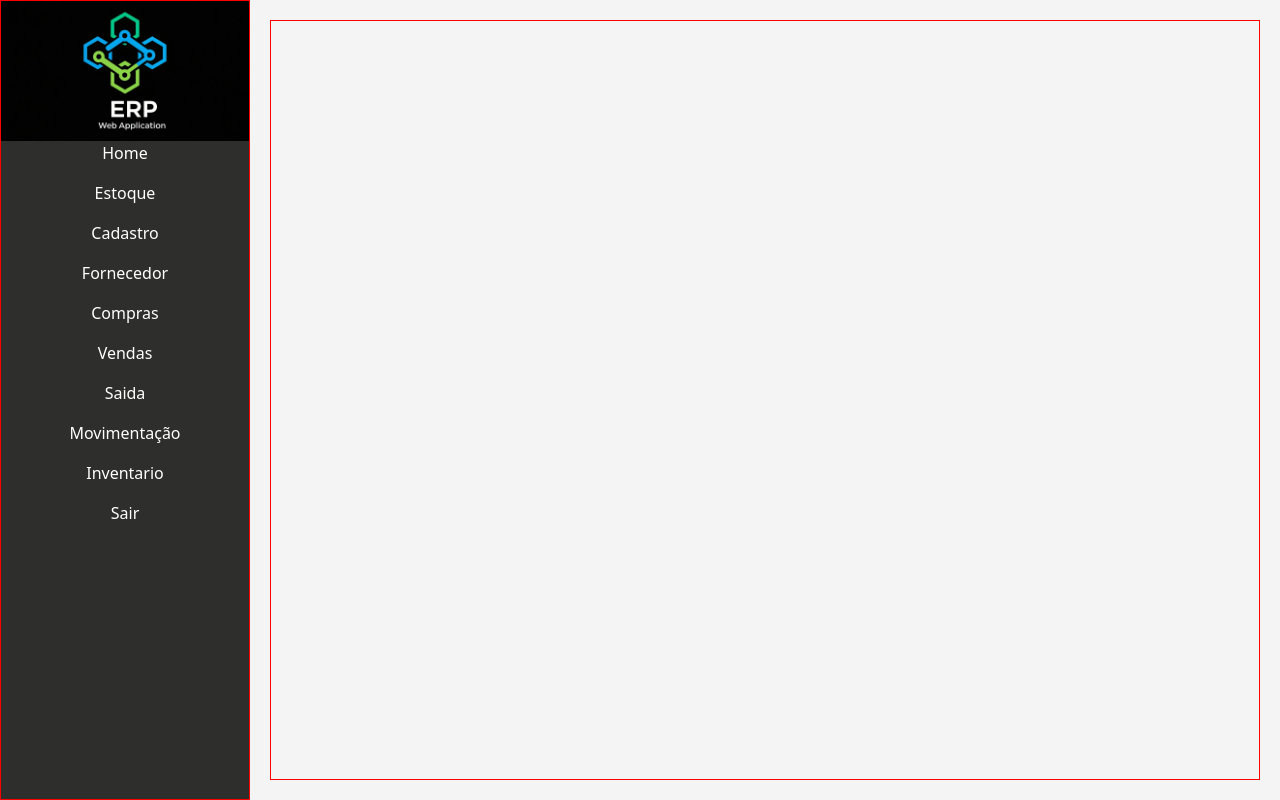
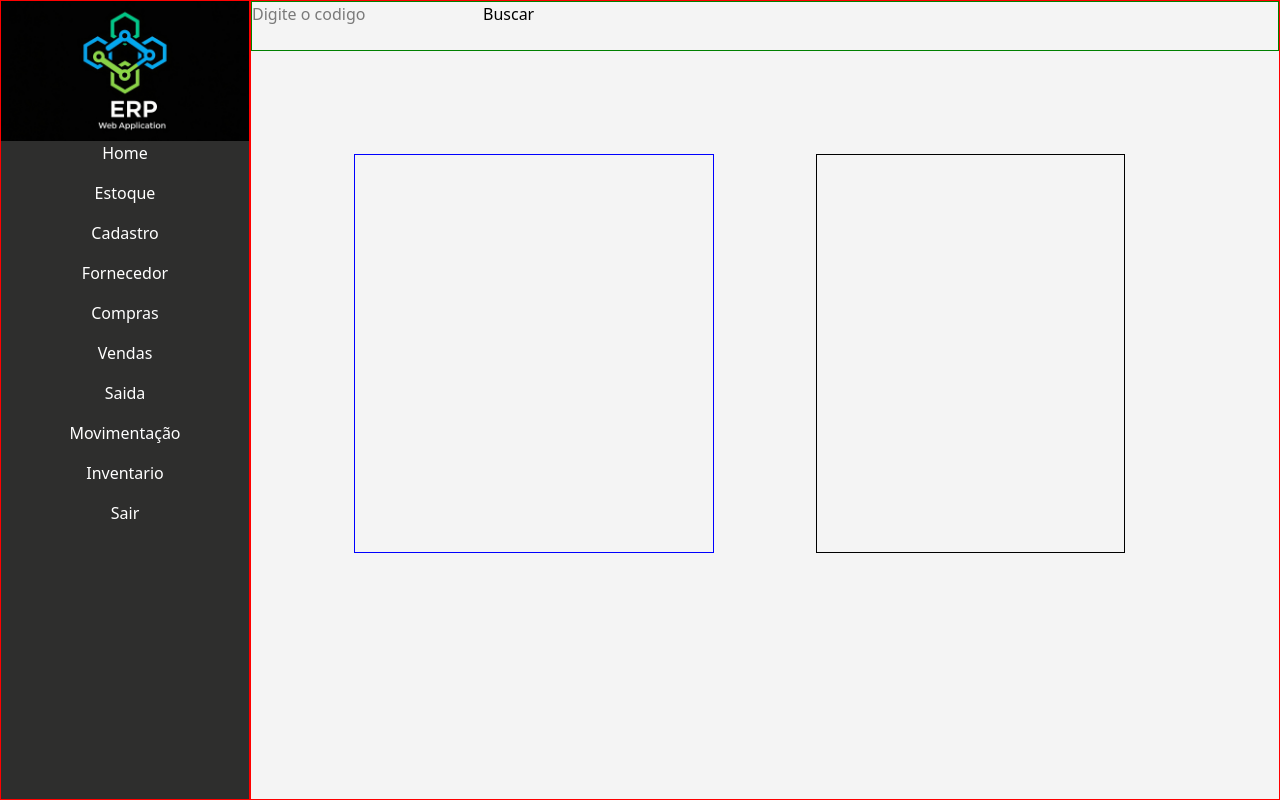
Before and after one commit to mattheeus133/ErpWebReact, a React (Vite) app: page /estoque in a window 1280 px wide. Built offline with nearby package versions, Linux system fonts and the light colour scheme.

Commit message:
Ajuste pag estoque

```diff
--- a/src/components/Layout.jsx
+++ b/src/components/Layout.jsx
@@ -17,7 +17,7 @@ const HeaderArea = styled.div`
 const MainArea = styled.main`
   flex: 1;
   background-color: #f4f4f4;
-  padding: 20px;
+  padding: 0px;
   overflow-y: auto;
 `;
 
--- a/src/pages/Estoque.jsx
+++ b/src/pages/Estoque.jsx
@@ -8,7 +8,30 @@ const ContainerMain = styled.div`
    width: 100%;
    border: 1px solid red;
 `
+const Busca = styled.header`
+    border: 1px solid green;
+    height: 50px;
+`
+const MainConteudo = styled.div`
+    height: 100%;
+    position: relative;
+`
 
+const Conteudo = styled.div`
+    border: 1px solid blue;
+    width: 35%;
+    height: 50%;
+    margin-left: 10%;
+    margin-top: 10%;
+`
+const Info = styled.div`
+    position: absolute;
+    border: 1px solid black;
+    height: 50%;
+    width: 30%;
+    left: 55%;
+    top: 0;
+`
 
 function MainPag(){
    /* const [valor, setValor] = useState('');
@@ -49,7 +72,64 @@ function MainPag(){
 
     return(
         <ContainerMain>
-           <></>
+           <Busca>
+        <form onSubmit={buscarProdutoPorCodigo}>
+            <input
+                type="text"
+                placeholder="Digite o codigo"
+                value={codigo}
+                onChange={(e) => setCodigo(e.target.value)}
+
+            />
+            <button type="submit">Buscar</button>
+        </form>
+           </Busca>
+           <MainConteudo>
+
+            <Conteudo>
+                 {produto?.fotoBase64 && (
+               <img src={produto.fotoBase64}/>
+               )}
+            </Conteudo>
+
+            <Info >
+                 {erro && <p>{erro}</p>}
+                <section id="Section">
+                    {produto && (
+                    <table>
+                        <tbody>
+                            <tr>
+                                <th className="title text-left">Nome: </th>
+                                <td className="result">{produto.nome}</td>
+                            </tr>
+
+                            <tr>
+                                <th className="title text-left">Codigo: </th>
+                                <td className="result">{produto.codigoProduto}</td>
+                            </tr>
+
+                            <tr>
+                                <th className="title text-left">Estoque: </th>
+                                <td className="result">{produto.estoque}</td>
+                            </tr>
+
+                            <tr>
+                                <th className="title text-left">Estoque minimo: </th>
+                                <td className="result" style={{background:produto.estoque < produto.estoqueMinimo ? "red" : "white"}}>{produto.estoqueMinimo}</td>
+                                {/*Aqui esta fazendo uma condição de que se estoque minimo for maior que estoque atual estoque minimo ficara em vermelho*/}
+                            </tr>
+
+                             <tr>
+                                <th className="title text-left">Localização: </th>
+                                <td className="result">{produto.localizacao}</td>
+                            </tr>
+                        </tbody>
+                    </table>
+                    )}
+                </section>
+
+             </Info>
+           </MainConteudo>
         </ContainerMain>
 
 
```
